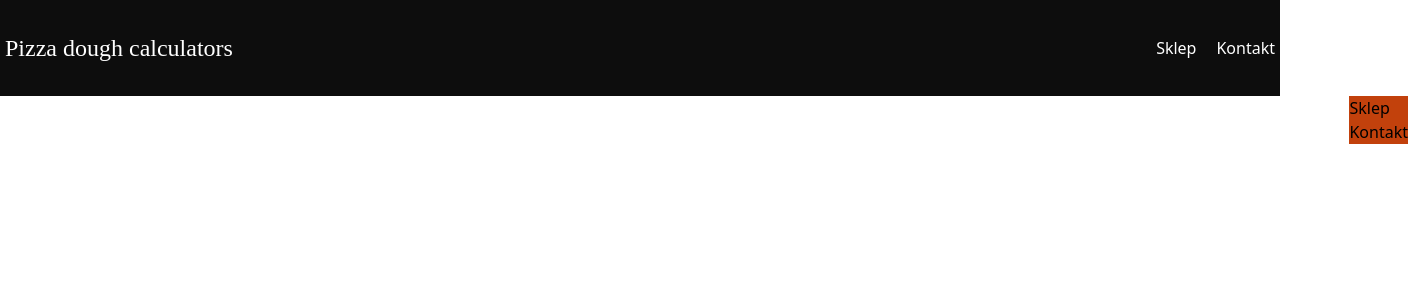
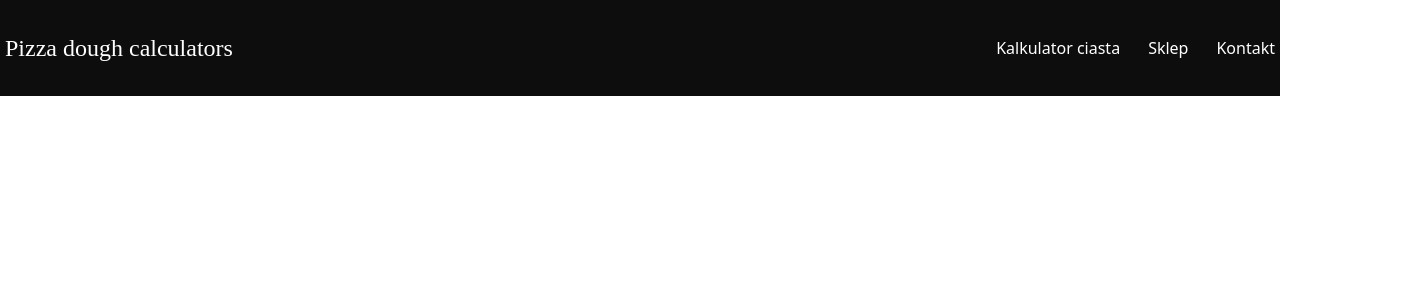
Before and after one commit to Dziara92/PizzaDough_V2, a React (Vite) app: page /sklep/1 in a window 1280 px wide. Shown: the top 300 px of the page, 1408 px wide, since content can reach past the window. Built offline with nearby package versions, Linux system fonts and the light colour scheme; a web font is replaced by a local one.

Commit message:
added style menu mobile

```diff
--- a/src/components/header.jsx
+++ b/src/components/header.jsx
@@ -15,7 +15,7 @@ const Header = () => {
         </div>
         <Navigation isOpenMenu={isOpenMenu} setIsOpenMenu={setIsOpenMenu} />
       </div>
-      <MobileNavigation isOpenMenu={isOpenMenu} />
+      <MobileNavigation isOpenMenu={isOpenMenu} setIsOpenMenu={setIsOpenMenu} />
     </header>
   );
 };
--- a/src/components/mobileNavigation.jsx
+++ b/src/components/mobileNavigation.jsx
@@ -1,17 +1,25 @@
 /* eslint-disable react/prop-types */
 import { menu } from "../data/dataFile";
-const MobileNavigation = ({ isOpenMenu }) => {
+const MobileNavigation = ({ isOpenMenu, setIsOpenMenu }) => {
   return (
     <div
       className={
         isOpenMenu
-          ? "transition-all absolute top-[96px] right-0  bg-orange-700"
-          : "transition-all absolute top-[96px] -right-32 bg-orange-700"
+          ? "transition-all duration-300 absolute top-[131px] right-0 bg-buttonBgc w-[100%]   xsm:top-[96px] md:hidden"
+          : "transition-all duration-300 absolute top-[131px] -right-[500px] bg-buttonBgc w-[100%] xsm:top-[96px] xsm:-right-[800px] md:hidden"
       }
     >
-      <ul>
+      <ul className="w-1/2 mx-auto my-[20px] flex flex-col items-center justify-center gap-4 text-lg  font-semibold bg-buttonBgc">
         {menu.map((menu) => {
-          return <li key={menu.id}>{menu.name}</li>;
+          return (
+            <li
+              className="cursor-pointer text-white transition ease-linear duration-100 hover:-translate-y-[1px] "
+              key={menu.id}
+              onClick={() => setIsOpenMenu(!isOpenMenu)}
+            >
+              {menu.name}
+            </li>
+          );
         })}
       </ul>
     </div>
--- a/src/components/navigation.jsx
+++ b/src/components/navigation.jsx
@@ -6,15 +6,23 @@ const Navigation = ({ isOpenMenu, setIsOpenMenu }) => {
   return (
     <div>
       <button
-        className=" w-8 h-8 border-0 px-6 py-4 rounded-[3px] bg-buttonBgc text-white  text-center  relative md:hidden"
+        className=" w-8 h-8 border-0 px-6 py-4 rounded-[3px] bg-buttonBgc hover:bg-red-700 transition ease-linear duration-200 text-white  text-center relative md:hidden"
         onClick={() => setIsOpenMenu(!isOpenMenu)}
       >
         <IconBar isOpenMenu={isOpenMenu} />
         <IconCloseBar isOpenMenu={isOpenMenu} />
       </button>
-      <ul className="hidden md:flex gap-5 text-white cursor-pointer">
+      <ul className="hidden md:flex gap-7 ">
         {menu.map((menu) => {
-          return <li key={menu.id}>{menu.name}</li>;
+          return (
+            <li
+              className="group cursor-pointer text-white transition ease-linear duration-200  :hover:text-gray-200 relative "
+              key={menu.id}
+            >
+              {menu.name}
+              <span className=" absolute -bottom-[7px] -left-[10px] w-[0] h-[2px] transition-all ease-linear duration-300 bg-buttonBgc  group-hover:w-[100%] group-hover:left-0"></span>
+            </li>
+          );
         })}
       </ul>
     </div>
--- a/src/data/dataFile.jsx
+++ b/src/data/dataFile.jsx
@@ -1,10 +1,14 @@
 export const menu = [
   {
     id: 1,
+    name: "Kalkulator ciasta",
+  },
+  {
+    id: 2,
     name: "Sklep",
   },
   {
-    id: 2,
+    id: 3,
     name: "Kontakt",
   },
 ];
--- a/tailwind.config.js
+++ b/tailwind.config.js
@@ -8,7 +8,7 @@ export default {
       },
       colors: {
         primaryBgc: "#0D0D0D",
-        buttonBgc: "#012606",
+        buttonBgc: "#A61103",
       },
       fontFamily: {
         primaryFont: "Protest Strike",
```
